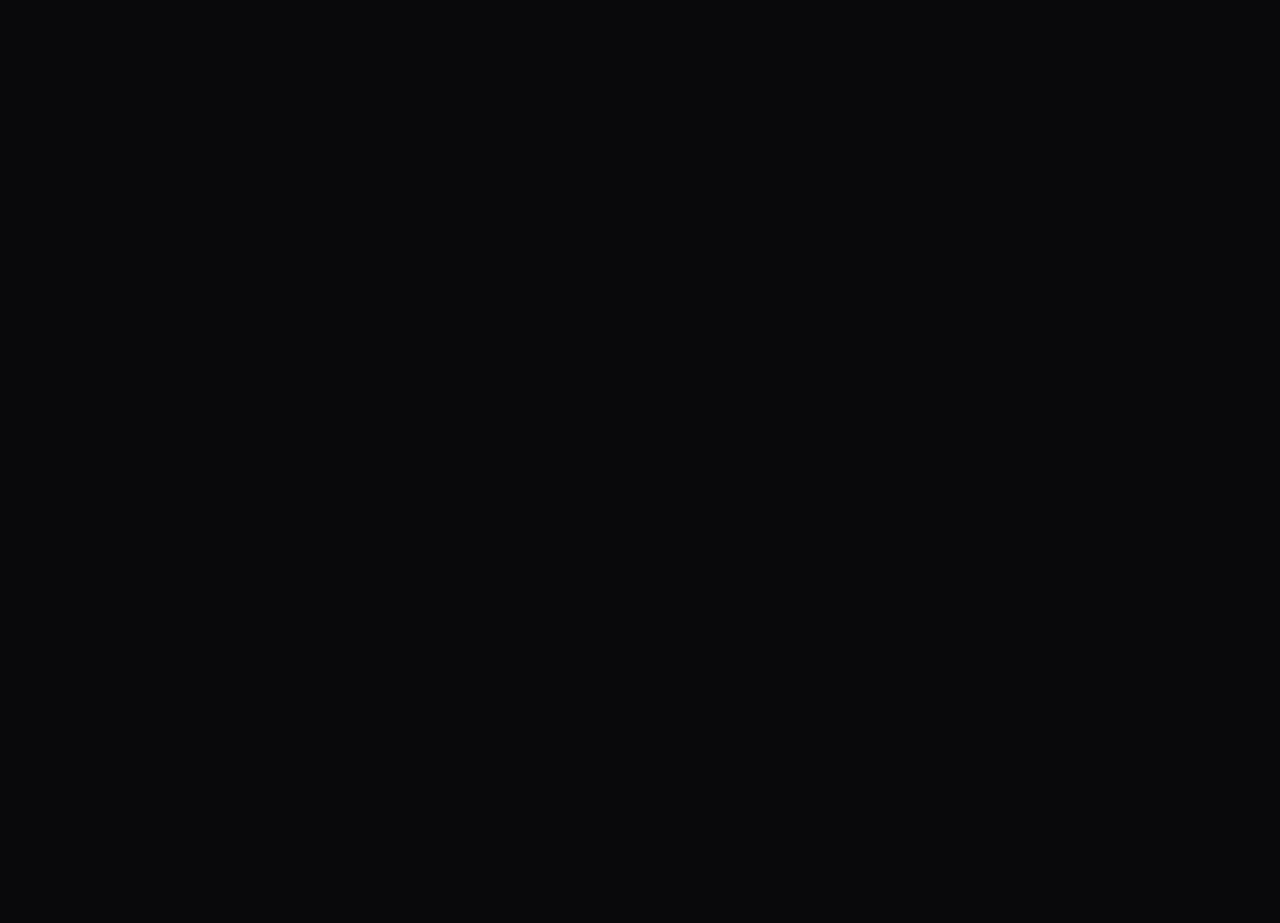
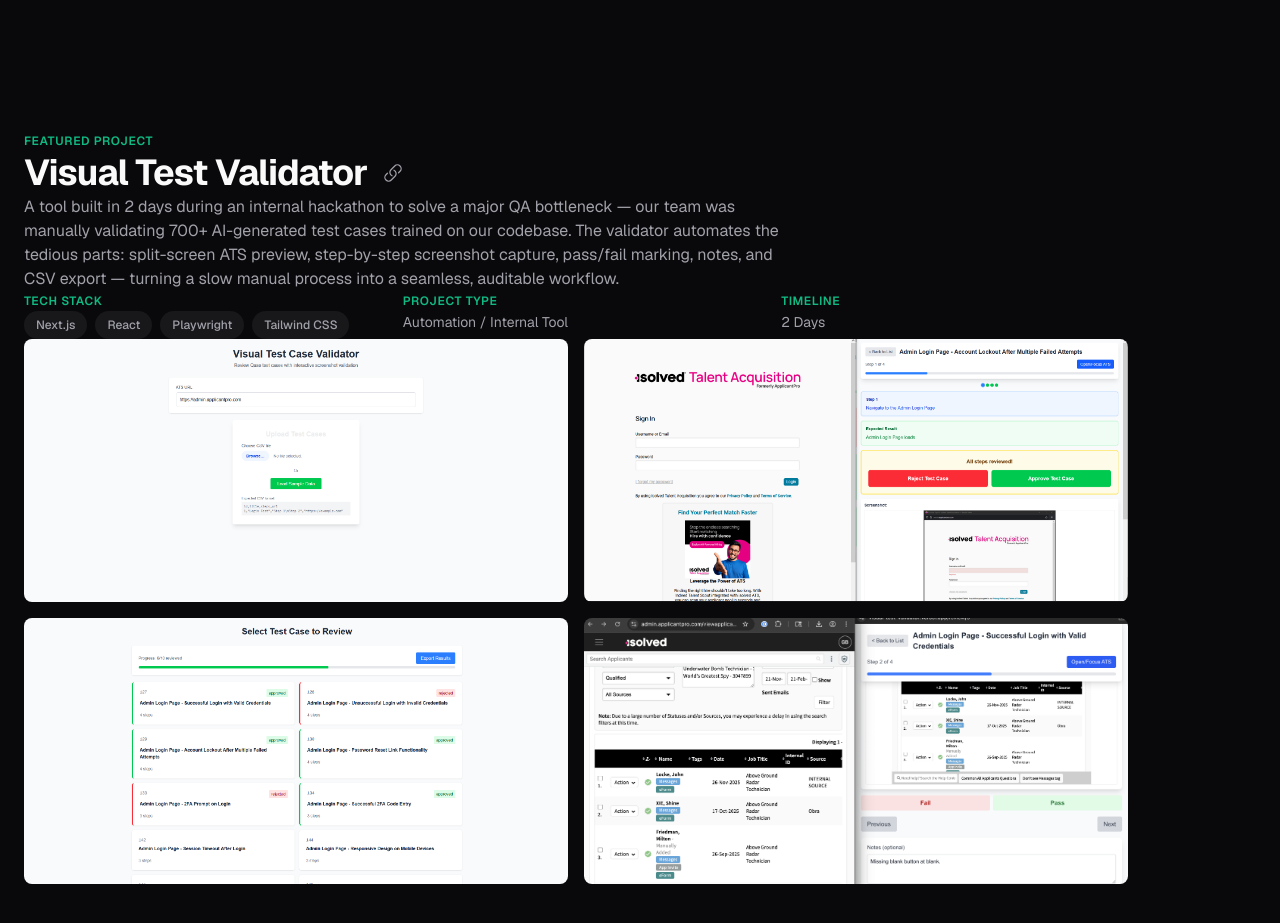
Before and after one commit to GavinBenson/Multi-Page-Portfolio, a Next.js app: page / in a window 1280 px wide. Shown: the part 1700-2623 px from the top of the page. Before the commit the page ends 1671 px from the top, so only its background shows below. Built offline with nearby package versions, Linux system fonts and the light colour scheme.

Commit message:
feat: add featured project section with image gallery
Visual Test Validator showcase with tech stack pills, metadata grid,
and 2x2 screenshot gallery.

```diff
--- a/src/app/page.tsx
+++ b/src/app/page.tsx
@@ -1,11 +1,13 @@
 import Hero from '@/components/Hero'
 import About from '@/components/About'
+import FeaturedProject from '@/components/FeaturedProject'
 
 export default function Home() {
   return (
     <main>
       <Hero />
       <About />
+      <FeaturedProject />
     </main>
   )
 }
--- /dev/null
+++ b/src/components/FeaturedProject.tsx
@@ -0,0 +1,136 @@
+'use client'
+
+import Image from 'next/image'
+import SectionReveal from './SectionReveal'
+
+const techStack = ['Next.js', 'React', 'Playwright', 'Tailwind CSS']
+
+const screenshots = [
+  { src: '/img/visualvalidator1.PNG', alt: 'Visual Test Validator — main interface' },
+  { src: '/img/visualvalidator2.png', alt: 'Visual Test Validator — split screen view' },
+  { src: '/img/visualvalidator3.png', alt: 'Visual Test Validator — test results' },
+  { src: '/img/visualvalidator4.png', alt: 'Visual Test Validator — export view' },
+]
+
+export default function FeaturedProject() {
+  return (
+    <section id="featured" className="max-w-6xl mx-auto px-6 py-24 lg:py-40">
+      <SectionReveal>
+        <p
+          className="text-xs font-semibold uppercase tracking-wider mb-4"
+          style={{ color: 'var(--accent)' }}
+        >
+          Featured project
+        </p>
+      </SectionReveal>
+
+      <SectionReveal delay={0.05}>
+        <div className="flex items-center gap-4 mb-6">
+          <h2
+            className="text-2xl sm:text-3xl lg:text-4xl font-bold tracking-tight"
+            style={{ color: 'var(--text-primary)' }}
+          >
+            Visual Test Validator
+          </h2>
+          <a
+            href="https://visual-test-validator.vercel.app/"
+            target="_blank"
+            rel="noopener noreferrer"
+            className="w-5 h-5 transition-colors duration-200"
+            style={{ color: 'var(--text-secondary)' }}
+            onMouseEnter={(e) => (e.currentTarget.style.color = 'var(--accent)')}
+            onMouseLeave={(e) => (e.currentTarget.style.color = 'var(--text-secondary)')}
+            aria-label="Visit Visual Test Validator"
+          >
+            <svg xmlns="http://www.w3.org/2000/svg" fill="none" viewBox="0 0 24 24" strokeWidth="1.5" stroke="currentColor">
+              <path strokeLinecap="round" strokeLinejoin="round" d="M13.19 8.688a4.5 4.5 0 011.242 7.244l-4.5 4.5a4.5 4.5 0 01-6.364-6.364l1.757-1.757m13.35-.622l1.757-1.757a4.5 4.5 0 00-6.364-6.364l-4.5 4.5a4.5 4.5 0 001.242 7.244" />
+            </svg>
+          </a>
+        </div>
+      </SectionReveal>
+
+      <SectionReveal delay={0.1}>
+        <p
+          className="text-sm sm:text-base leading-relaxed max-w-3xl mb-10"
+          style={{ color: 'var(--text-secondary)' }}
+        >
+          A tool built in 2 days during an internal hackathon to solve a major QA
+          bottleneck — our team was manually validating 700+ AI-generated test cases
+          trained on our codebase. The validator automates the tedious parts:
+          split-screen ATS preview, step-by-step screenshot capture, pass/fail
+          marking, notes, and CSV export — turning a slow manual process into a
+          seamless, auditable workflow.
+        </p>
+      </SectionReveal>
+
+      <SectionReveal delay={0.15}>
+        <div className="grid sm:grid-cols-3 gap-8 mb-12">
+          <div>
+            <p
+              className="text-xs font-semibold uppercase tracking-wider mb-3"
+              style={{ color: 'var(--accent)' }}
+            >
+              Tech stack
+            </p>
+            <div className="flex flex-wrap gap-2">
+              {techStack.map((tech) => (
+                <span
+                  key={tech}
+                  className="px-3 py-1 rounded-full text-xs font-medium"
+                  style={{
+                    backgroundColor: 'var(--surface)',
+                    color: 'var(--text-secondary)',
+                  }}
+                >
+                  {tech}
+                </span>
+              ))}
+            </div>
+          </div>
+          <div>
+            <p
+              className="text-xs font-semibold uppercase tracking-wider mb-3"
+              style={{ color: 'var(--accent)' }}
+            >
+              Project type
+            </p>
+            <p className="text-sm" style={{ color: 'var(--text-secondary)' }}>
+              Automation / Internal Tool
+            </p>
+          </div>
+          <div>
+            <p
+              className="text-xs font-semibold uppercase tracking-wider mb-3"
+              style={{ color: 'var(--accent)' }}
+            >
+              Timeline
+            </p>
+            <p className="text-sm" style={{ color: 'var(--text-secondary)' }}>
+              2 Days
+            </p>
+          </div>
+        </div>
+      </SectionReveal>
+
+      <SectionReveal delay={0.2}>
+        <div className="grid sm:grid-cols-2 gap-4">
+          {screenshots.map((img) => (
+            <div
+              key={img.src}
+              className="rounded-lg overflow-hidden"
+              style={{ backgroundColor: 'var(--surface)' }}
+            >
+              <Image
+                src={img.src}
+                alt={img.alt}
+                width={600}
+                height={400}
+                className="w-full h-auto object-cover"
+              />
+            </div>
+          ))}
+        </div>
+      </SectionReveal>
+    </section>
+  )
+}
```
